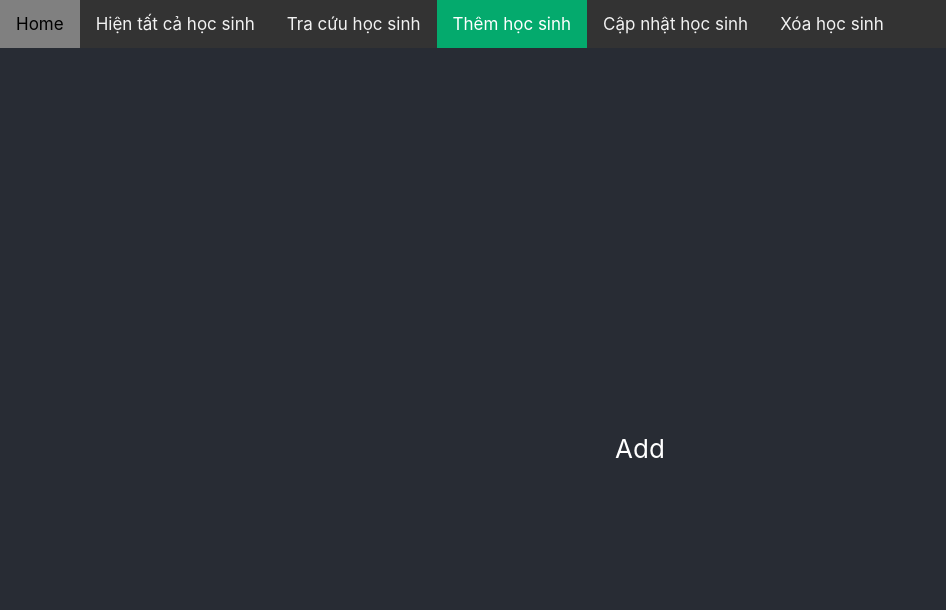
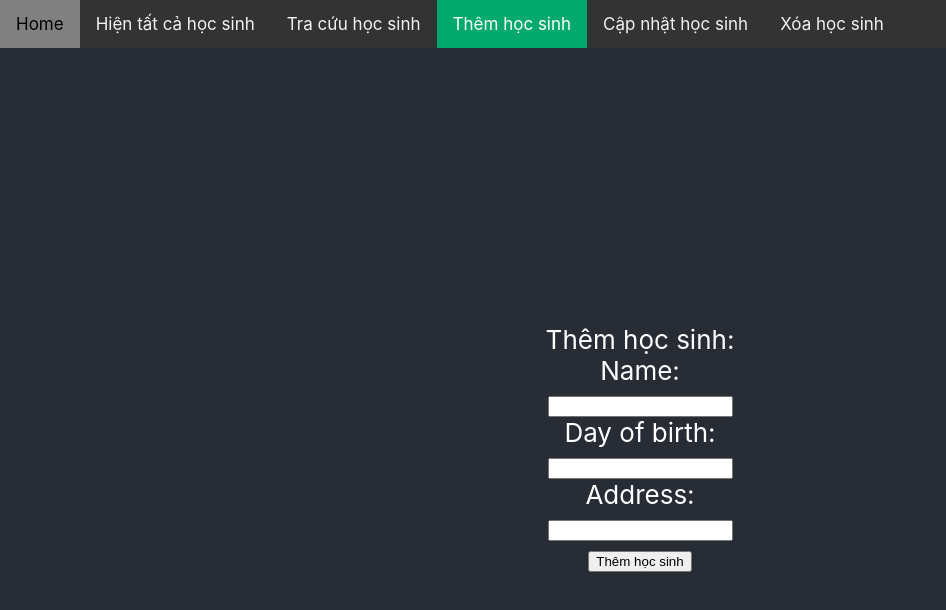
Before and after one commit to kienpro307/react-basic-students, a React (Create React App) app: page /add in a window 1280 px wide. Shown: the top 610 px of the page, without its empty margins (0-946 px from the left). Built offline with nearby package versions, Linux system fonts and the light colour scheme.

Commit message:
24/4 v1.0

```diff
--- a/package.json
+++ b/package.json
@@ -6,7 +6,7 @@
     "@testing-library/jest-dom": "^5.16.5",
     "@testing-library/react": "^13.4.0",
     "@testing-library/user-event": "^13.5.0",
-    "axios": "0.21.4",
+    "axios": "^0.21.4",
     "cors-anywhere": "^0.4.4",
     "react": "^18.2.0",
     "react-dom": "^18.2.0",
--- a/src/views/Component/AddComponent.js
+++ b/src/views/Component/AddComponent.js
@@ -61,4 +61,79 @@ class AddComponentID extends React.Component {
   }
 }
 
-export { AddComponentName, AddComponentID };
+class AddComponentStudent extends React.Component {
+  state = {
+    id: "",
+    name: "",
+    dateYear: "",
+    address: "",
+  };
+
+  handleOnChangeName = (event) => {
+    this.setState({ name: event.target.value });
+  };
+
+  handleOnChangedateYear = (event) => {
+    this.setState({ dateYear: event.target.value });
+  };
+
+  handleOnChangeAddress = (event) => {
+    this.setState({ address: event.target.value });
+  };
+
+  handleSubmit = (event) => {
+    // console.log(">>> check student", this.state);
+    event.preventDefault();
+    this.props.addNewStudent({
+      id: Math.floor(Math.random() * 100),
+      name: this.state.name,
+      dateYear: this.state.dateYear,
+      address: this.state.address,
+    });
+  };
+
+  render() {
+    return (
+      <div>
+        Thêm học sinh:
+        <div className="name">
+          <label>Name:</label>
+        </div>
+        <input
+          value={this.state.name}
+          type="text"
+          id="fname"
+          name="fname"
+          onChange={(event) => this.handleOnChangeName(event)}
+        />
+        <div className="dateYear">
+          <label>Day of birth:</label>
+        </div>
+        <input
+          value={this.state.dateYear}
+          type="text"
+          id="fname"
+          name="fname"
+          onChange={(event) => this.handleOnChangedateYear(event)}
+        />
+        <div className="address">
+          <label>Address:</label>
+        </div>
+        <input
+          value={this.state.address}
+          type="text"
+          id="fname"
+          name="fname"
+          onChange={(event) => this.handleOnChangeAddress(event)}
+        />
+        <div>
+          <button onClick={(event) => this.handleSubmit(event)}>
+            Thêm học sinh
+          </button>
+        </div>
+      </div>
+    );
+  }
+}
+
+export { AddComponentName, AddComponentID, AddComponentStudent };
--- /dev/null
+++ b/src/views/Component/ShowStudents.js
@@ -0,0 +1,31 @@
+import React from "react";
+
+class ShowStudents extends React.Component {
+  handleOnClickDelete = (student) => {
+    this.props.deleteAStudent(student);
+  };
+
+  render() {
+    let { listStudents } = this.props;
+    return (
+      <>
+        <div>
+          {listStudents &&
+            listStudents.length > 0 &&
+            listStudents.map((item, index) => {
+              return (
+                <div className="child" key={item.id}>
+                  {index + 1} - {item.name} - {item.dateYear} -{" "}
+                  {item.address != null ? item.address : "Chưa cập nhật"}
+                  <></>{" "}
+                  <span onClick={() => this.handleOnClickDelete(item)}>x</span>
+                </div>
+              );
+            })}
+        </div>
+      </>
+    );
+  }
+}
+
+export default ShowStudents;
--- a/src/views/Function/Add.js
+++ b/src/views/Function/Add.js
@@ -1,8 +1,23 @@
 import React from "react";
+import { AddComponentStudent } from "../Component/AddComponent";
 
 class Add extends React.Component {
+  state = {
+    arrStudents: [{ id: "", name: "", dateYear: "", address: "" }],
+  };
+
+  addNewStudent = (student) => {
+    this.setState({
+      arrStudents: [...this.state.arrStudents, student]
+    });
+  };
+
   render() {
-    return <>Add</>;
+    return (
+      <>
+        <AddComponentStudent addNewStudent={this.addNewStudent} />
+      </>
+    );
   }
 }
 
--- a/src/views/Function/Search.js
+++ b/src/views/Function/Search.js
@@ -6,9 +6,8 @@ import { AddComponentName, AddComponentID } from "../Component/AddComponent";
 class Search extends React.Component {
   state = {
     byID: false,
-
     isSearch: false,
-    students: [],
+    listStudents: [],
     studentByID: {},
   };
 
@@ -29,7 +28,7 @@ class Search extends React.Component {
     });
 
     this.setState({
-      students: resName.data && resName.data.data ? resName.data.data : [],
+      listStudents: resName.data && resName.data.data ? resName.data.data : [],
     });
 
     console.log(">>> Check res", resID.data);
@@ -43,6 +42,15 @@ class Search extends React.Component {
     this.setState({ isSearch: !this.state.isSearch });
   };
 
+  handleSubmit = (event) => {
+    event.preventDefault();
+  };
+
+  deleteAStudent = (student) => {
+    let currentStudents = this.state.listStudents;
+    currentStudents = currentStudents.filter((item) => item.id !== student.id);
+  };
+
   // async componentDidMount() {
   //   let res = await axios.get("http://localhost:8080/api/v1/Students/find/");
   //   console.log(">>> Check res", res.data);
@@ -53,7 +61,7 @@ class Search extends React.Component {
 
   render() {
     // let {  } = this.state;
-    let { byID, searchID, searchName, isSearch, students, studentByID } =
+    let { byID, searchID, searchName, isSearch, listStudents, studentByID } =
       this.state;
     return (
       <>
@@ -63,18 +71,18 @@ class Search extends React.Component {
         {byID === false ? (
           <>
             <AddComponentName />
-            <button onClick={() => this.handleClick()}>Tra cứu</button>
 
             <div>
               <button onClick={() => this.handleSearch()}>
                 Tra cứu theo Id
               </button>
             </div>
+            <button onClick={() => this.handleClick()}>Tra cứu</button>
 
             {isSearch ? (
-              students && students.length > 0 ? (
+              listStudents && listStudents.length > 0 ? (
                 <div>
-                  {students.map((item, index) => (
+                  {listStudents.map((item, index) => (
                     <div className="child" key={item.id}>
                       {index + 1} - {item.data.name} - {item.data.dateYear} -{" "}
                       {item.data.address != null
@@ -93,13 +101,14 @@ class Search extends React.Component {
         ) : (
           <>
             <AddComponentID />
-            <button onClick={() => this.handleClick()}>Tra cứu</button>
+
             <div>
               <button onClick={() => this.handleSearch()}>
                 Tra cứu theo tên
               </button>
             </div>
 
+            <button onClick={() => this.handleClick()}>Tra cứu</button>
             {isSearch ? (
               studentByID && studentByID.length > 0 ? (
                 <div>
--- a/src/views/Function/ShowAll.js
+++ b/src/views/Function/ShowAll.js
@@ -1,6 +1,7 @@
 import React from "react";
 import axios from "axios";
 import "./ShowAll.scss";
+import ShowStudents from "../Component/ShowStudents";
 
 class ShowAll extends React.Component {
   state = {
@@ -15,14 +16,26 @@ class ShowAll extends React.Component {
     });
   }
 
+  deleteAStudent = (student) => {
+    let currentStudents = this.state.listStudents;
+    currentStudents = currentStudents.filter((item) => item.id !== student.id);
+    this.setState({
+      listStudents: currentStudents,
+    });
+  };
+
   render() {
-    let { listStudents } = this.state;
+    // let { listStudents } = this.state;
     return (
       <>
         <div className="list-student-container">
           <div className="title">Hiển thị tất cả học sinh</div>
           <div className="list-student-content">
-            {listStudents &&
+            <ShowStudents
+              listStudents={this.state.listStudents}
+              deleteAStudent={this.deleteAStudent}
+            />
+            {/* {listStudents &&
               listStudents.length > 0 &&
               listStudents.map((item, index) => {
                 return (
@@ -31,7 +44,7 @@ class ShowAll extends React.Component {
 
                   </div>
                 );
-              })}
+              })} */}
           </div>
         </div>
       </>
```
Also changed, not shown: 1 other file (tests, documents, lock files or other folders). Lines whose indentation alone changed are shown as unchanged.
